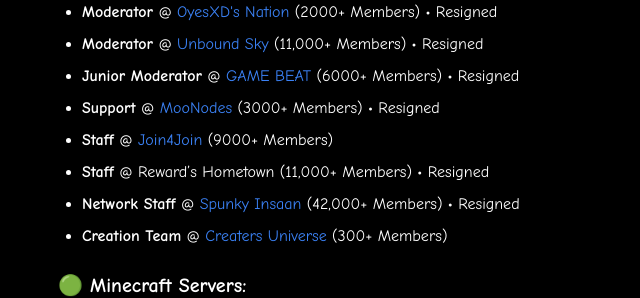
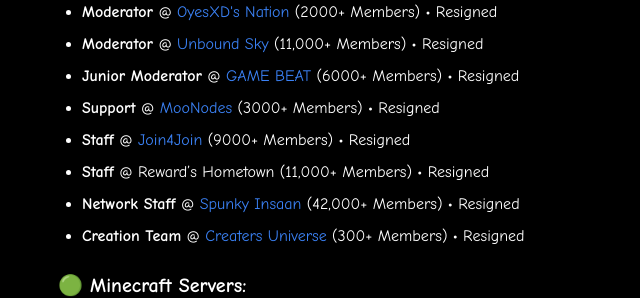
Before and after one commit to parthkalumali-1/i-am-a-dev, a plain HTML site: page index.html in a window 1280 px wide. Shown: the part 1260-1558 px from the top of the page, without its empty margins (310-950 px from the left). Drawn offline with nearby package versions, Linux system fonts and the light colour scheme; a script that the page names is missing.

Commit message:
Update index.html

```diff
--- a/index.html
+++ b/index.html
@@ -65,10 +65,10 @@
                 <li class="mb-2"><strong>Moderator</strong> @ <a href="https://discord.gg/unboundsky" class="text-blue-500">Unbound Sky</a> (11,000+ Members) • Resigned</li>
                 <li class="mb-2"><strong>Junior Moderator</strong> @ <a href="https://discord.gg/game-beat-1052956863492259891" class="text-blue-500">GAME BEAT</a> (6000+ Members) • Resigned</li>
                 <li class="mb-2"><strong>Support</strong> @ <a href="https://discord.com/invite/jUwawB5uBP" class="text-blue-500">MooNodes</a> (3000+ Members) • Resigned</li>
-                <li class="mb-2"><strong>Staff</strong> @ <a href="https://discord.gg/join4join" class="text-blue-500">Join4Join</a> (9000+ Members)</li>
+                <li class="mb-2"><strong>Staff</strong> @ <a href="https://discord.gg/join4join" class="text-blue-500">Join4Join</a> (9000+ Members) • Resigned</li>
                 <li class="mb-2"><strong>Staff</strong> @ Reward’s Hometown (11,000+ Members) • Resigned</li>
                 <li class="mb-2"><strong>Network Staff</strong> @ <a href="https://discord.gg/spunkyinsaan" class="text-blue-500">Spunky Insaan</a> (42,000+ Members) • Resigned</li>
-                <li class="mb-2"><strong>Creation Team</strong> @ <a href="https://discord.gg/creatorsuniverse" class="text-blue-500">Creaters Universe</a> (300+ Members)</li>
+                <li class="mb-2"><strong>Creation Team</strong> @ <a href="https://discord.gg/creatorsuniverse" class="text-blue-500">Creaters Universe</a> (300+ Members) • Resigned</li>
             </ul>
         </div>
         <div class="mb-6">
```
